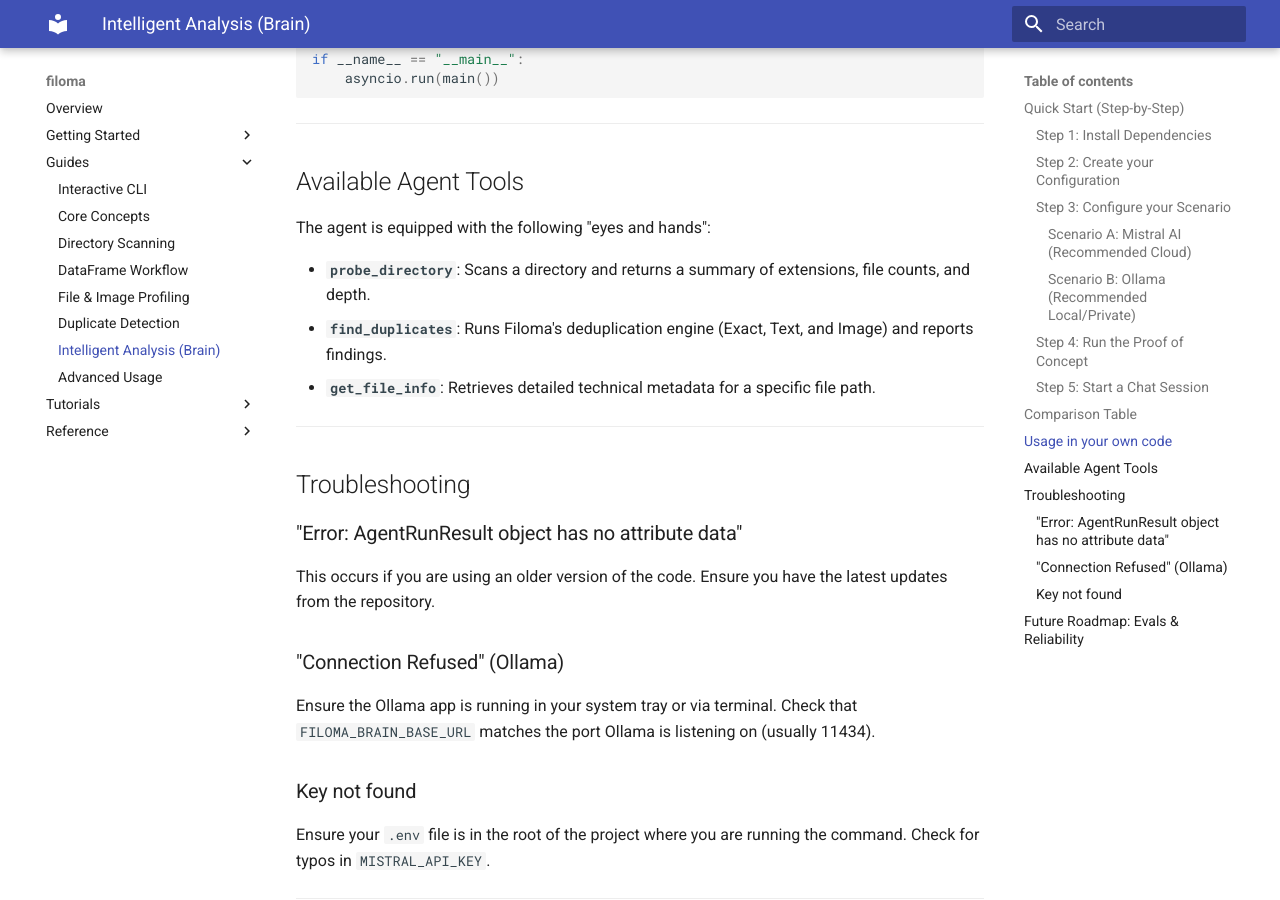
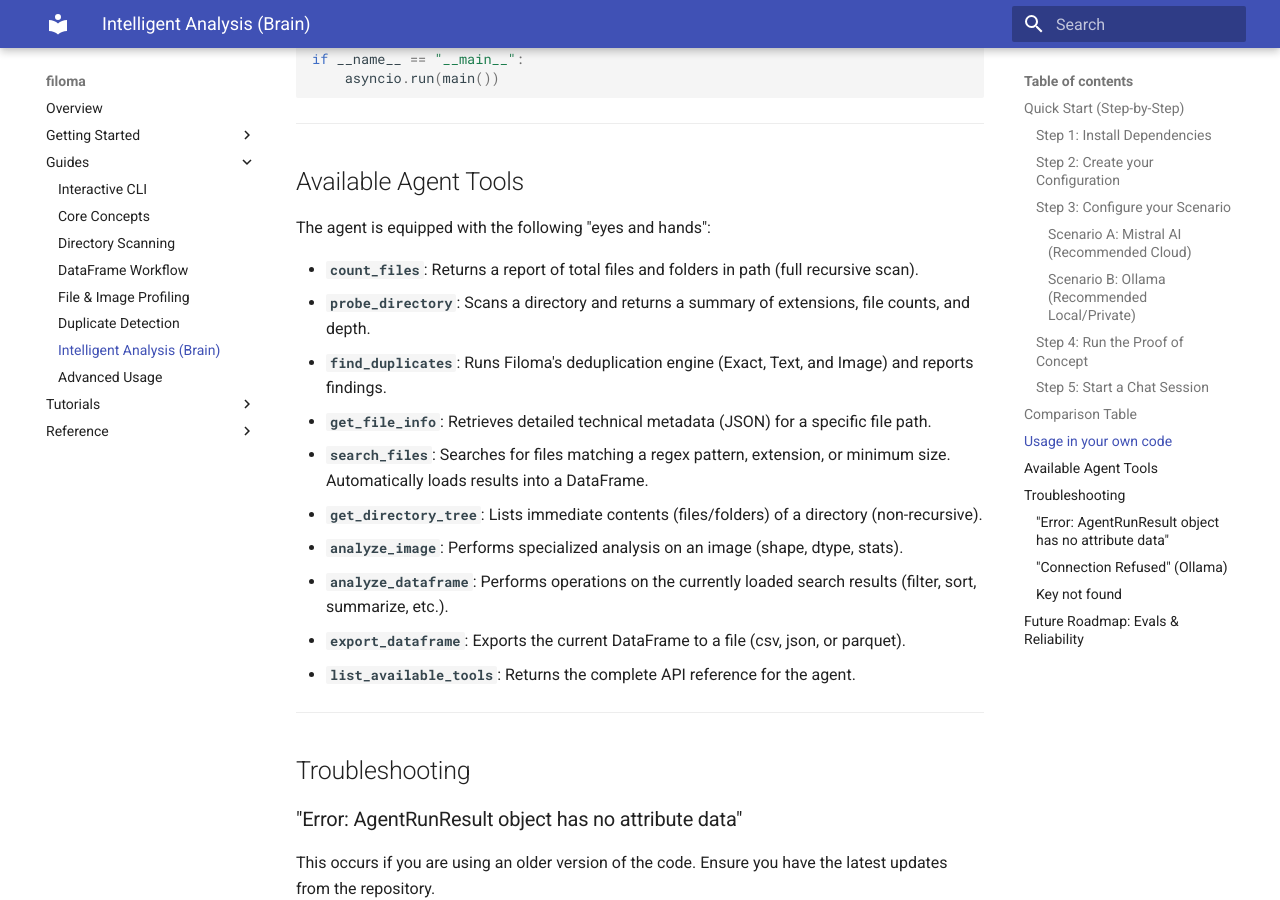
Before and after one commit to kalfasyan/filoma, an MkDocs documentation site: the page built from docs/guides/brain.md, in a window 1280 px wide and 900 px high, scrolled down 2403 px. Built offline with MkDocs 1.6.1 and Material for MkDocs 9.7.7, drawn with Linux system fonts in a browser that asks for light colours.

Commit message:
feat: add new tools to Filoma Brain API reference in documentation

```diff
--- a/docs/guides/brain.md
+++ b/docs/guides/brain.md
@@ -95,9 +95,16 @@
 
 The agent is equipped with the following "eyes and hands":
 
+- **`count_files`**: Returns a report of total files and folders in path (full recursive scan).
 - **`probe_directory`**: Scans a directory and returns a summary of extensions, file counts, and depth.
 - **`find_duplicates`**: Runs Filoma's deduplication engine (Exact, Text, and Image) and reports findings.
-- **`get_file_info`**: Retrieves detailed technical metadata for a specific file path.
+- **`get_file_info`**: Retrieves detailed technical metadata (JSON) for a specific file path.
+- **`search_files`**: Searches for files matching a regex pattern, extension, or minimum size. Automatically loads results into a DataFrame.
+- **`get_directory_tree`**: Lists immediate contents (files/folders) of a directory (non-recursive).
+- **`analyze_image`**: Performs specialized analysis on an image (shape, dtype, stats).
+- **`analyze_dataframe`**: Performs operations on the currently loaded search results (filter, sort, summarize, etc.).
+- **`export_dataframe`**: Exports the current DataFrame to a file (csv, json, or parquet).
+- **`list_available_tools`**: Returns the complete API reference for the agent.
 
 ---
 
```
